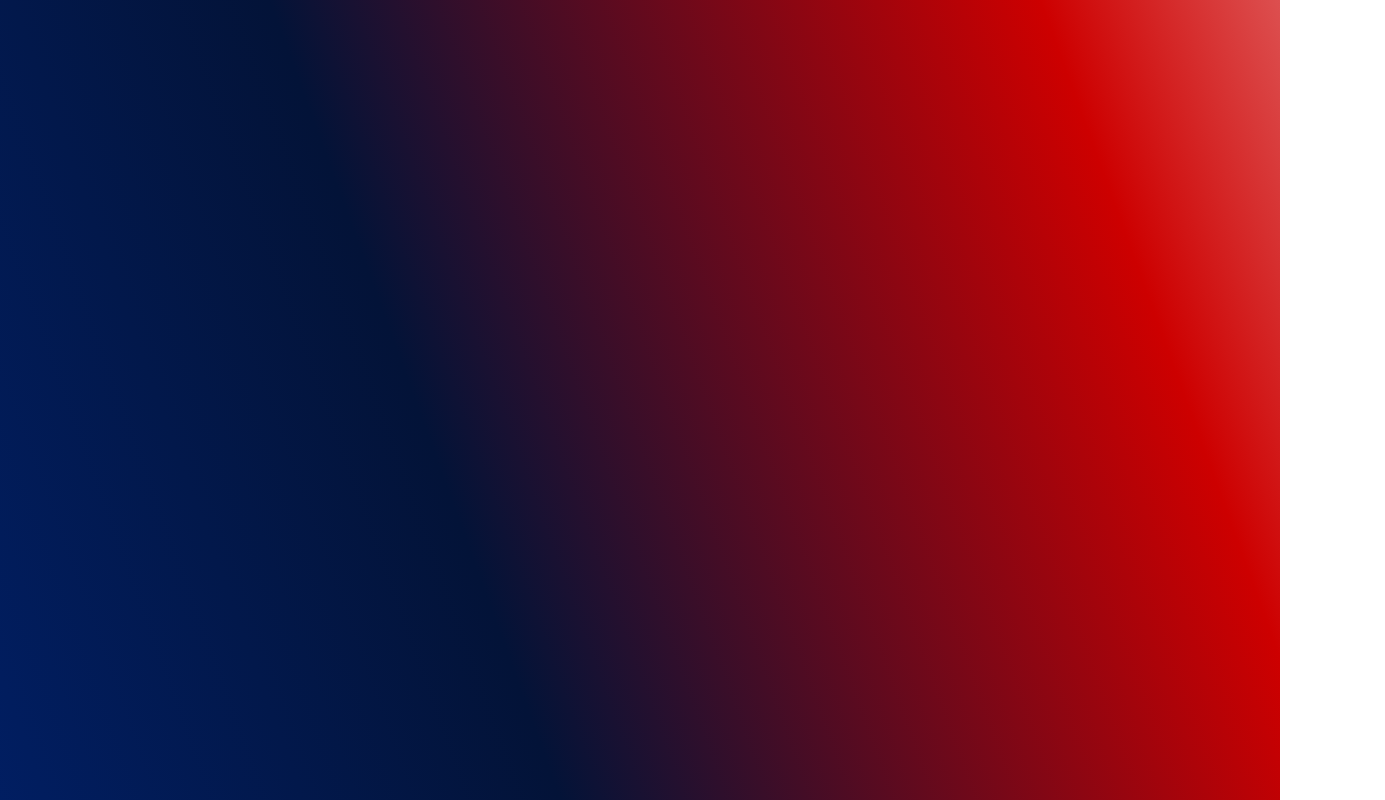
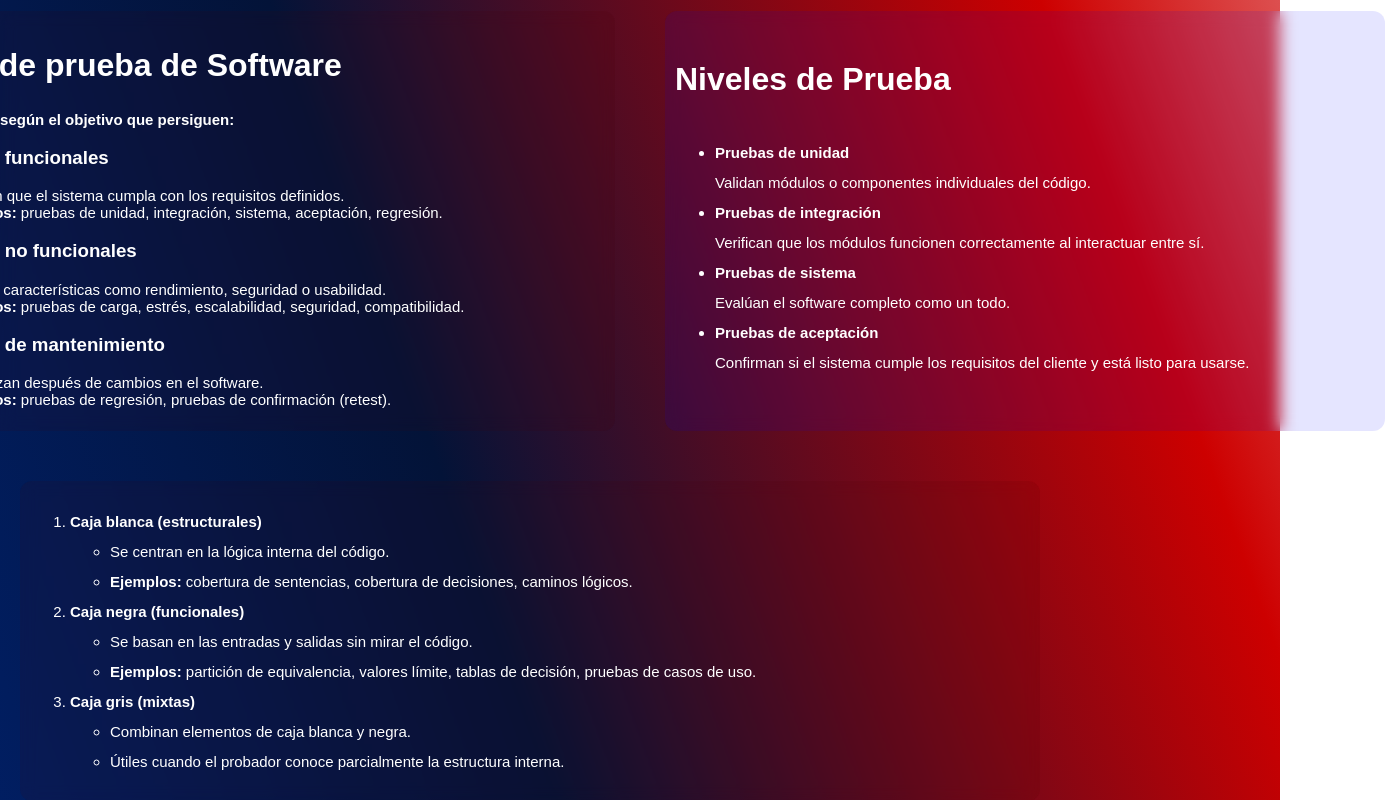
Before and after one commit to GastooCom/P-gina-Funcional-Prototipos, a React (Create React App) app in the folder proyecto_sgc/: page /gestioncalidadsoft in a window 1280 px wide. Shown: the part 1460-2260 px from the top of the page, 1385 px wide, since content can reach past the window. Built offline with nearby package versions, Linux system fonts and the light colour scheme.

Commit message:
Subiendo Tecnicas de Aseguramiento de GCS

```diff
--- a/proyecto_sgc/src/components/GestionCalidadSoft.jsx
+++ b/proyecto_sgc/src/components/GestionCalidadSoft.jsx
@@ -66,6 +66,74 @@ const GestionCalidadSoft = () => {
         </div>
       </div>
     </div>
+
+    <div className="tecnicas-container">
+      <div className="tecnicas-titulo">
+          <h1>Técnicas de Aseguramiento de la Calidad</h1>
+        </div>
+      <div className="tecnicas-div-superior">
+        <div className="tiposprueba">
+          <h2>Tipos de prueba de Software</h2>
+          <p><b>Se clasifican según el objetivo que persiguen:</b></p>
+
+          <h3>1. Pruebas funcionales</h3>
+          <ul>
+            <li>Verifican que el sistema cumpla con los requisitos definidos.</li>
+            <li><b>Ejemplos:</b> pruebas de unidad, integración, sistema, aceptación, regresión.</li>
+          </ul>
+
+          <h3>2. Pruebas no funcionales</h3>
+          <ul>
+            <li>Evalúan características como rendimiento, seguridad o usabilidad.</li>
+            <li><b>Ejemplos:</b> pruebas de carga, estrés, escalabilidad, seguridad, compatibilidad.</li>
+          </ul>
+
+          <h3>3. Pruebas de mantenimiento</h3>
+          <ul>
+            <li>Se realizan después de cambios en el software.</li>
+            <li><b>Ejemplos:</b> pruebas de regresión, pruebas de confirmación (retest).</li>
+          </ul>
+        </div>
+        <div className="nivelesprueba">
+          <h2>Niveles de Prueba</h2>
+          <ul>
+            <li><b>Pruebas de unidad</b><br/>Validan módulos o componentes individuales del código.</li>
+            <li><b>Pruebas de integración</b><br/>Verifican que los módulos funcionen correctamente al interactuar entre sí.</li>
+            <li><b>Pruebas de sistema</b><br/>Evalúan el software completo como un todo.</li>
+            <li><b>Pruebas de aceptación</b><br/>Confirman si el sistema cumple los requisitos del cliente y está listo para usarse.</li>
+          </ul>
+        </div>
+      </div>
+      <div className="tenicas-div-inferior">
+        <div className="cajascolores">
+           <ol>
+          <li>
+            <b>Caja blanca (estructurales)</b>
+            <ul>
+              <li>Se centran en la lógica interna del código.</li>
+              <li><b>Ejemplos:</b> cobertura de sentencias, cobertura de decisiones, caminos lógicos.</li>
+            </ul>
+          </li>
+
+          <li>
+            <b>Caja negra (funcionales)</b>
+            <ul>
+              <li>Se basan en las entradas y salidas sin mirar el código.</li>
+              <li><b>Ejemplos:</b> partición de equivalencia, valores límite, tablas de decisión, pruebas de casos de uso.</li>
+            </ul>
+          </li>
+
+          <li>
+            <b>Caja gris (mixtas)</b>
+            <ul>
+              <li>Combinan elementos de caja blanca y negra.</li>
+              <li>Útiles cuando el probador conoce parcialmente la estructura interna.</li>
+            </ul>
+          </li>
+        </ol>
+        </div>
+      </div>
+    </div>
     </div>
   );
 };
--- a/proyecto_sgc/src/css/GestionCalidadSoft.css
+++ b/proyecto_sgc/src/css/GestionCalidadSoft.css
@@ -63,11 +63,11 @@ display: flex;
 .fundamentos-content{
   display: flex;
   justify-content: center;
-  justify-content: space-between;
+  gap: 50px;
 }
 
 .fundamentos-div-left{
-  flex: 1;
+  flex: 1; /*Separación entre divs*/
   max-width: 700px;
   border-radius: 12px;
   padding: 20px;
@@ -91,3 +91,60 @@ display: flex;
   justify-content: center;
   margin-top: 20px;
 }
+
+.tecnicas-container{
+  max-width: 1500px;
+  margin: auto;
+}
+
+.tecnicas-container h1{
+  font-size: 3.5rem;
+}
+
+.tecnicas-container h2{
+  font-size: 2rem;
+}
+
+.tecnicas-container p{
+  font-size: 15px;
+}
+
+.tecnicas-container li{
+  font-size: 15px;
+}
+
+.tecnicas-div-superior{
+  display: flex;
+  justify-content: center;
+  gap: 50px;
+}
+
+.tiposprueba{
+  min-width: 700px;
+  height: 400px;
+  border-radius: 12px;
+  padding: 10px;
+  background: rgba(79, 0, 0, 0.1);
+  backdrop-filter: blur(8px);
+}
+
+.nivelesprueba{
+  min-width: 700px;
+  height: 400px;
+  border-radius: 12px;
+  padding: 10px;
+  line-height: 2;
+  background: rgba(4, 0, 255, 0.1);
+  backdrop-filter: blur(8px);
+}
+
+.cajascolores{
+  max-width: 1000px;
+  height: 300px;
+  border-radius: 12px;
+  margin-top: 50px;
+  padding: 10px;
+  line-height: 2;
+  background: rgba(79, 0, 0, 0.1);
+  backdrop-filter: blur(8px);
+}
```
